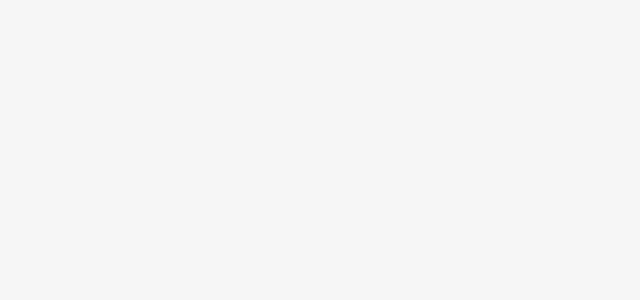
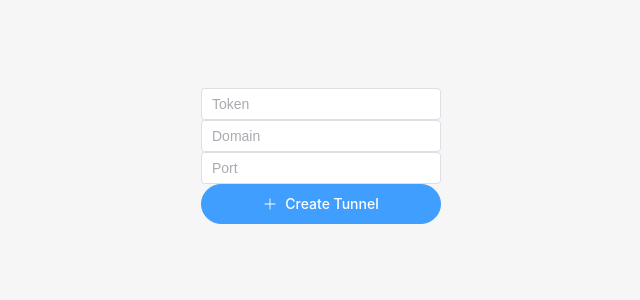
Before and after one commit to Filipponik/ngrok-app, a Vue app: page /create-tunnel in a window 1280 px wide. Before the commit this address had no page. Shown: the top 300 px of the page, without its empty margins (319-959 px from the left). Built offline with nearby package versions, Linux system fonts and the light colour scheme.

Commit message:
feat(frontend): Created create-tunnel page

```diff
--- a/package.json
+++ b/package.json
@@ -10,6 +10,7 @@
     "tauri": "tauri"
   },
   "dependencies": {
+    "@element-plus/icons-vue": "^2.3.2",
     "@tauri-apps/api": "^2.8.0",
     "@tauri-apps/plugin-opener": "^2.5.0",
     "element-plus": "^2.11.2",
--- a/src-tauri/tauri.conf.json
+++ b/src-tauri/tauri.conf.json
@@ -1,8 +1,8 @@
 {
   "$schema": "https://schema.tauri.app/config/2",
-  "productName": "tauri-app",
+  "productName": "Ngrok App",
   "version": "0.1.0",
-  "identifier": "com.max.tauri-app",
+  "identifier": "com.max.ngrok-app",
   "build": {
     "beforeDevCommand": "pnpm dev",
     "devUrl": "http://localhost:1420",
@@ -12,7 +12,7 @@
   "app": {
     "windows": [
       {
-        "title": "tauri-app",
+        "title": "Ngrok App",
         "width": 800,
         "height": 600
       }
--- a/src/App.vue
+++ b/src/App.vue
@@ -11,3 +11,38 @@ export default defineComponent({
     <router-view />
   </div>
 </template>
+
+
+<style>
+:root {
+  font-family: Inter, Avenir, Helvetica, Arial, sans-serif;
+  font-size: 16px;
+  line-height: 24px;
+  font-weight: 400;
+  text-decoration: none !important;
+  text-decoration-line: none !important;
+
+  color: #0f0f0f;
+  background-color: #f6f6f6;
+
+  font-synthesis: none;
+  text-rendering: optimizeLegibility;
+  -webkit-font-smoothing: antialiased;
+  -moz-osx-font-smoothing: grayscale;
+  -webkit-text-size-adjust: 100%;
+}
+
+.container {
+  margin: 0;
+  padding-top: 10vh;
+  display: flex;
+  flex-direction: column;
+  justify-content: center;
+  text-align: center;
+}
+
+a {
+  text-decoration: none !important;
+  text-decoration-line: none !important;
+}
+</style>
--- /dev/null
+++ b/src/components/CreateTunnel.vue
@@ -0,0 +1,59 @@
+<script setup lang="ts">
+import { ref } from "vue";
+import { invoke } from "@tauri-apps/api/core";
+import { Plus } from "@element-plus/icons-vue";
+
+const token = ref("");
+const domain = ref("");
+const port = ref("");
+
+async function createTunnel() {
+  // Learn more about Tauri commands at https://tauri.app/develop/calling-rust/
+  await invoke("create_tunnel", {
+    authToken: token.value,
+    domain: domain.value,
+    port: port.value,
+  });
+}
+</script>
+
+<template>
+  <main class="container">
+    <div class="row my-3">
+      <el-input
+        style="width: 240px"
+        type="text"
+        v-model="token"
+        placeholder="Token"
+      />
+    </div>
+    <div class="row">
+      <el-input
+        style="width: 240px"
+        type="text"
+        v-model="domain"
+        placeholder="Domain"
+      />
+    </div>
+    <div class="row">
+      <el-input
+        style="width: 240px"
+        type="number"
+        v-model="port"
+        placeholder="Port"
+      />
+    </div>
+    <div class="row">
+      <el-button
+        type="primary"
+        size="large"
+        :icon="Plus"
+        tag="router-link"
+        round
+        style="width: 240px"
+        @click="createTunnel"
+        >Create Tunnel</el-button
+      >
+    </div>
+  </main>
+</template>
--- a/src/main.ts
+++ b/src/main.ts
@@ -1,7 +1,15 @@
 import { createApp } from "vue";
 import App from "./App.vue";
 import router from './router'
+import ElementPlus from 'element-plus'
+import 'element-plus/dist/index.css'
+import * as ElementPlusIconsVue from '@element-plus/icons-vue'
 
 const app = createApp(App)
 app.use(router)
+app.use(ElementPlus)
+for (const [key, component] of Object.entries(ElementPlusIconsVue)) {
+  app.component(key, component)
+}
+
 app.mount('#app')
--- a/src/pages/Home.vue
+++ b/src/pages/Home.vue
@@ -1,4 +1,5 @@
 <script setup lang="ts">
+import { Plus } from "@element-plus/icons-vue";
 import { ref } from "vue";
 import { invoke } from "@tauri-apps/api/core";
 
@@ -15,146 +16,32 @@ async function greet() {
   <main class="container">
     <h1>Welcome to Tauri + Vue</h1>
 
+    <p>
+      <el-text class="mx-1"
+        >Click on the Tauri, Vite, and Vue logos to learn more.</el-text
+      >
+    </p>
+
     <div class="row">
-      <a href="https://vite.dev" target="_blank">
-        <img src="/vite.svg" class="logo vite" alt="Vite logo" />
-      </a>
-      <a href="https://tauri.app" target="_blank">
-        <img src="/tauri.svg" class="logo tauri" alt="Tauri logo" />
-      </a>
-      <a href="https://vuejs.org/" target="_blank">
-        <img src="./assets/vue.svg" class="logo vue" alt="Vue logo" />
-      </a>
+      <el-input
+        v-model="name"
+        style="width: 240px"
+        placeholder="Enter a name.."
+      />
+      <el-button @click="greet">Greet 👋</el-button>
     </div>
-    <p>Click on the Tauri, Vite, and Vue logos to learn more.</p>
-
-    <form class="row" @submit.prevent="greet">
-      <input id="greet-input" v-model="name" placeholder="Enter a name..." />
-      <button type="submit">Greet</button>
-    </form>
     <p>{{ greetMsg }}</p>
+    <div class="row">
+      <el-button
+        size="large"
+        :icon="Plus"
+        tag="router-link"
+        round
+        style="width: 240px"
+        type="primary"
+        to="/create-tunnel"
+        >Create Tunnel</el-button
+      >
+    </div>
   </main>
 </template>
-
-<style scoped>
-.logo.vite:hover {
-  filter: drop-shadow(0 0 2em #747bff);
-}
-
-.logo.vue:hover {
-  filter: drop-shadow(0 0 2em #249b73);
-}
-
-</style>
-<style>
-:root {
-  font-family: Inter, Avenir, Helvetica, Arial, sans-serif;
-  font-size: 16px;
-  line-height: 24px;
-  font-weight: 400;
-
-  color: #0f0f0f;
-  background-color: #f6f6f6;
-
-  font-synthesis: none;
-  text-rendering: optimizeLegibility;
-  -webkit-font-smoothing: antialiased;
-  -moz-osx-font-smoothing: grayscale;
-  -webkit-text-size-adjust: 100%;
-}
-
-.container {
-  margin: 0;
-  padding-top: 10vh;
-  display: flex;
-  flex-direction: column;
-  justify-content: center;
-  text-align: center;
-}
-
-.logo {
-  height: 6em;
-  padding: 1.5em;
-  will-change: filter;
-  transition: 0.75s;
-}
-
-.logo.tauri:hover {
-  filter: drop-shadow(0 0 2em #24c8db);
-}
-
-.row {
-  display: flex;
-  justify-content: center;
-}
-
-a {
-  font-weight: 500;
-  color: #646cff;
-  text-decoration: inherit;
-}
-
-a:hover {
-  color: #535bf2;
-}
-
-h1 {
-  text-align: center;
-}
-
-input,
-button {
-  border-radius: 8px;
-  border: 1px solid transparent;
-  padding: 0.6em 1.2em;
-  font-size: 1em;
-  font-weight: 500;
-  font-family: inherit;
-  color: #0f0f0f;
-  background-color: #ffffff;
-  transition: border-color 0.25s;
-  box-shadow: 0 2px 2px rgba(0, 0, 0, 0.2);
-}
-
-button {
-  cursor: pointer;
-}
-
-button:hover {
-  border-color: #396cd8;
-}
-button:active {
-  border-color: #396cd8;
-  background-color: #e8e8e8;
-}
-
-input,
-button {
-  outline: none;
-}
-
-#greet-input {
-  margin-right: 5px;
-}
-
-@media (prefers-color-scheme: dark) {
-  :root {
-    color: #f6f6f6;
-    background-color: #2f2f2f;
-  }
-
-  a:hover {
-    color: #24c8db;
-  }
-
-  input,
-  button {
-    color: #ffffff;
-    background-color: #0f0f0f98;
-  }
-  button:active {
-    background-color: #0f0f0f69;
-  }
-}
-
-</style>
--- a/src/router/index.ts
+++ b/src/router/index.ts
@@ -1,9 +1,15 @@
 import { createRouter, createWebHistory } from "vue-router";
 import Home from "@/pages/Home.vue";
+import CreateTunnel from "@/components/CreateTunnel.vue";
 
 export default createRouter({
   history: createWebHistory(import.meta.env.BASE_URL),
   routes: [
+    {
+      path: "/create-tunnel",
+      name: "create-tunnel",
+      component: CreateTunnel,
+    },
     {
       path: "/",
       name: "home",
```
Also changed, not shown: 1 other file (tests, documents, lock files or other folders).
